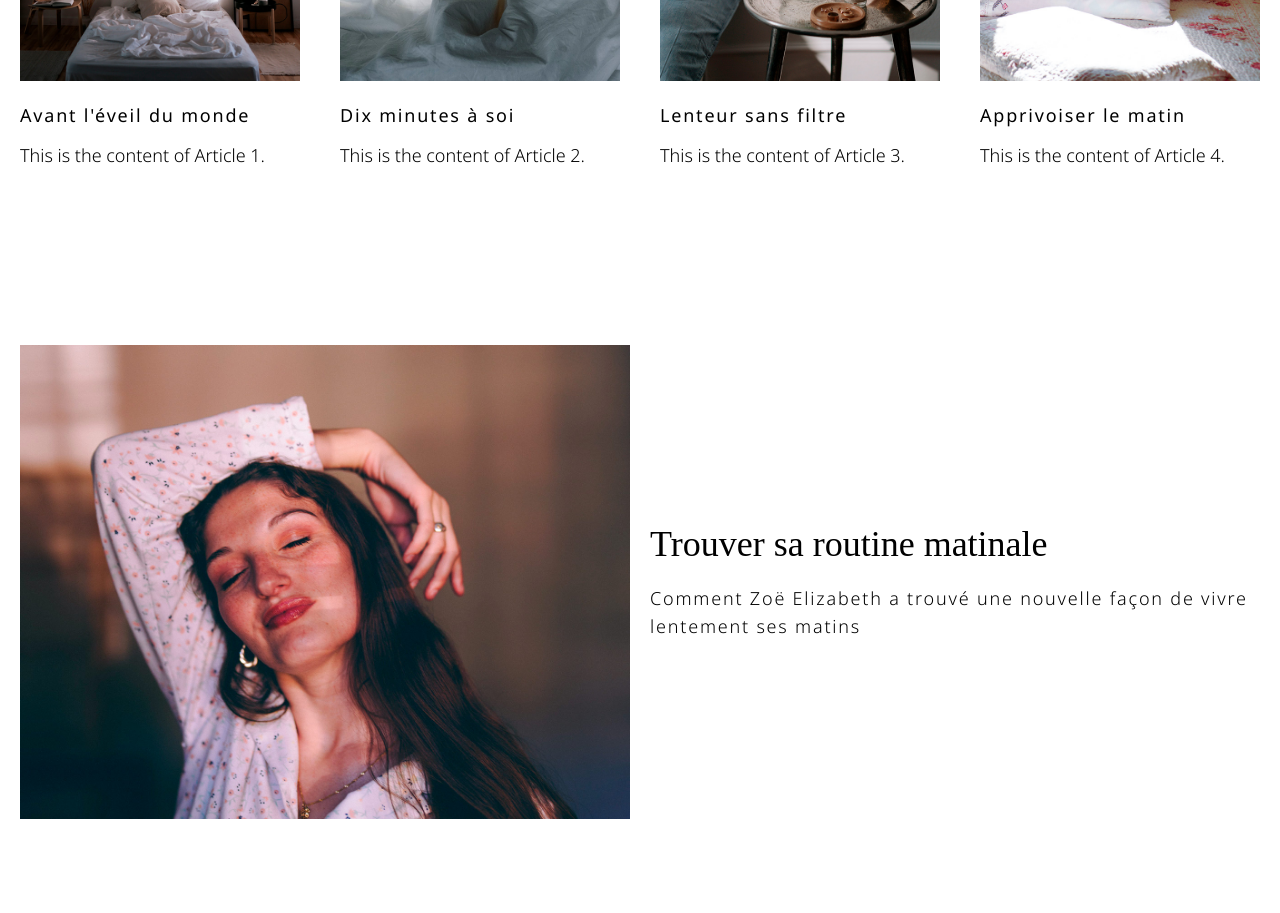
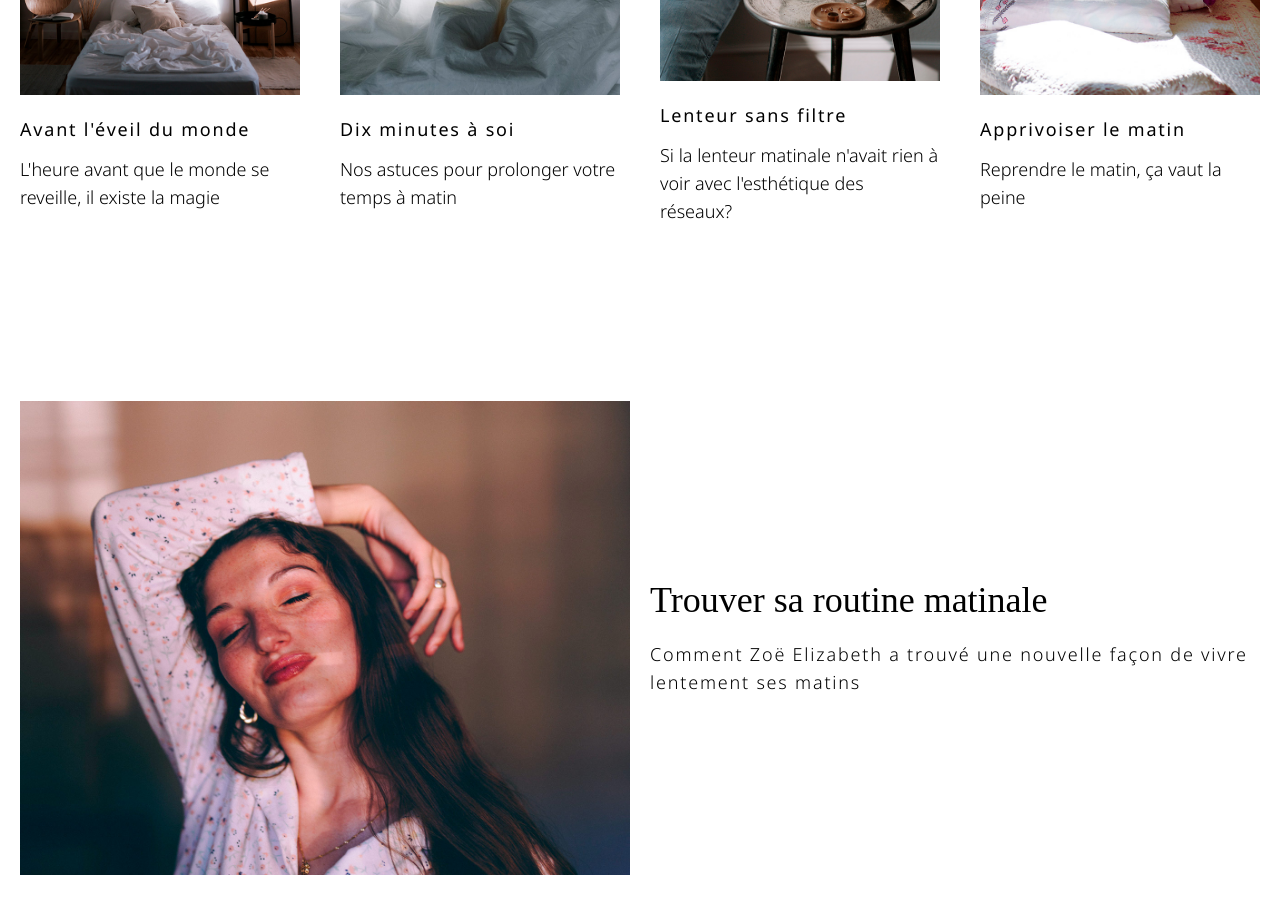
Before and after one commit to kateundercoffler/magazine-sillons, a React (Vite) app: page / in a window 1280 px wide. Shown: the part 1400-2313 px from the top of the page. Built offline with nearby package versions, Linux system fonts and the light colour scheme; a web font is replaced by a local one; what tailwindcss-animated would draw is missing.

Commit message:
Mise à jour des descriptions des articles, amélioration des styles de navigation et ajout d'une couleur active pour les liens

```diff
--- a/src/Articles.tsx
+++ b/src/Articles.tsx
@@ -6,7 +6,7 @@ type Props = {};
 const articles: CardData[] = [
   {
     title: "Avant l'éveil du monde",
-    description: "This is the content of Article 1.",
+    description: "L'heure avant que le monde se reveille, il existe la magie",
     image: {
       url: "/src/assets/images/thumbnail-eveil_668.jpg",
       alt: "Placeholder image for Article 1",
@@ -14,7 +14,7 @@ const articles: CardData[] = [
   },
   {
     title: "Dix minutes à soi",
-    description: "This is the content of Article 2.",
+    description: "Nos astuces pour prolonger votre temps à matin",
     image: {
       url: "/src/assets/images/thumbnail-dix-min_668.jpg",
       alt: "Placeholder image for Article 2",
@@ -22,7 +22,8 @@ const articles: CardData[] = [
   },
   {
     title: "Lenteur sans filtre",
-    description: "This is the content of Article 3.",
+    description:
+      "Si la lenteur matinale n'avait rien à voir avec l'esthétique des réseaux?",
     image: {
       url: "/src/assets/images/thumbnail-lenteur_668.jpg",
       alt: "Placeholder image for Article 3",
@@ -30,7 +31,7 @@ const articles: CardData[] = [
   },
   {
     title: "Apprivoiser le matin",
-    description: "This is the content of Article 4.",
+    description: "Reprendre le matin, ça vaut la peine",
     image: {
       url: "/src/assets/images/thumbnail-apprivoiser_668.jpg",
       alt: "Placeholder image for Article 4",
--- a/src/EnteteNumero.tsx
+++ b/src/EnteteNumero.tsx
@@ -5,7 +5,9 @@ export default function EnteteNumero({}: Props) {
     <div className="flex justify-between text-xl uppercase font-light tracking-widest text-primary border-b-2 border-b-gray-500 pb-5 mb-10 mt-24">
       <span>Dans ce numéro</span>
       <span>
-        <a href="#">Tous nos numéros</a>
+        <a className="hover:font-medium hover:text-linksActive" href="#">
+          Tous nos numéros
+        </a>
       </span>
     </div>
   );
--- a/src/Navigation.tsx
+++ b/src/Navigation.tsx
@@ -66,7 +66,7 @@ export default function Navigation() {
             {navLinks.map((link, index) => (
               <Menu.Item
                 key={index}
-                className="whitespace-nowrap py-0.5 text-right font-light uppercase transition-all text-primary  hover:text-primary hover:font-bold"
+                className="whitespace-nowrap py-0.5 text-right font-light uppercase transition-all font-sans hover:font-sans hover:font-bold hover:text-linksActive"
                 onSelect={() => {}}
               >
                 {link.titre}
--- a/src/index.css
+++ b/src/index.css
@@ -6,6 +6,7 @@
 @theme {
   --font-sans: "Noto sans", sans-serif;
   --font-serif: "Mixta-sharp", serif;
+  --color-linksActive: #BA7E00;
 
 }
 
```
